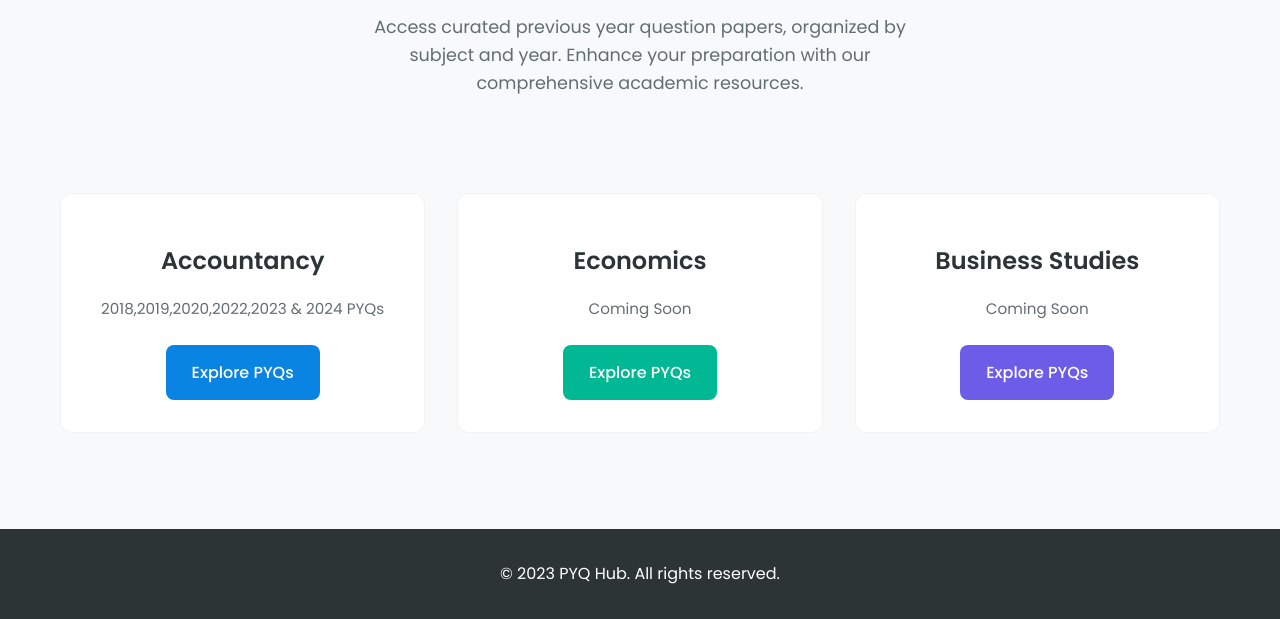
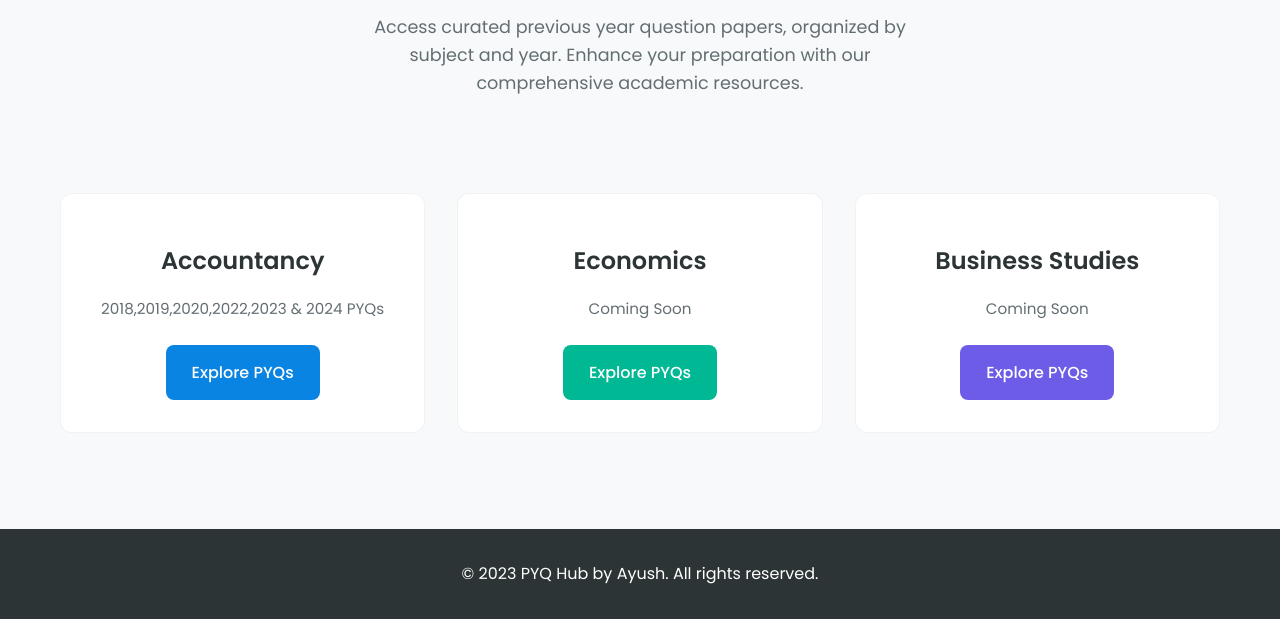
Before and after one commit to webanimeflix/CommonTube, a plain HTML site: page index.html in a window 1280 px wide. Shown: the part 187-806 px from the top of the page. Drawn offline with Linux system fonts and the light colour scheme.

Commit message:
Update index.html

```diff
--- a/index.html
+++ b/index.html
@@ -220,7 +220,7 @@
 
     <footer>
         <div class="footer-content">
-            <p>© 2023 PYQ Hub. All rights reserved.</p>
+            <p>© 2023 PYQ Hub by Ayush. All rights reserved.</p>
         </div>
     </footer>
 </body>
```
